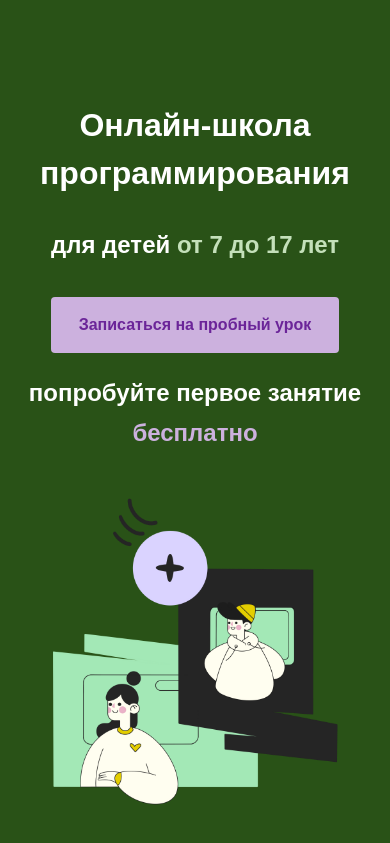
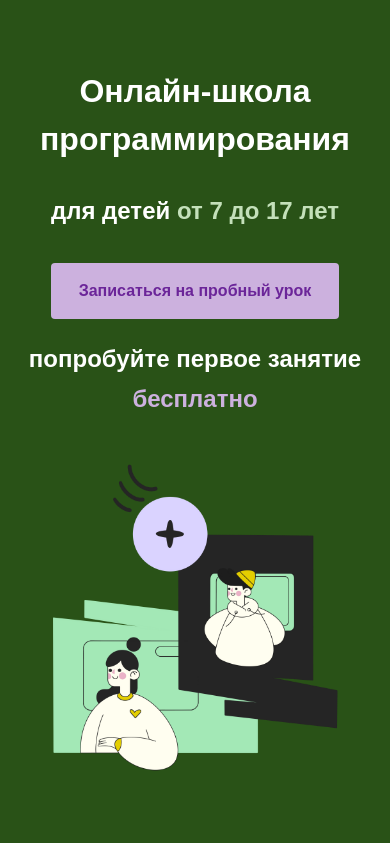
Before and after one commit to Dzjarveez/CodeClub, a plain HTML site: page index.html in a window 390 px wide. Shown: the part 73-916 px from the top of the page. Drawn offline with Linux system fonts and the light colour scheme.

Commit message:
заголовок выше

```diff
--- a/css/media.css
+++ b/css/media.css
@@ -181,7 +181,7 @@
     .first-page__title {
         font-size: 32px;
         line-height: 48px;
-        margin: 48px 0px 24px 0px;
+        margin: 14px 0px 24px 0px;
     }
     .first-page__sub-title {
         font-size: 24px;
```
